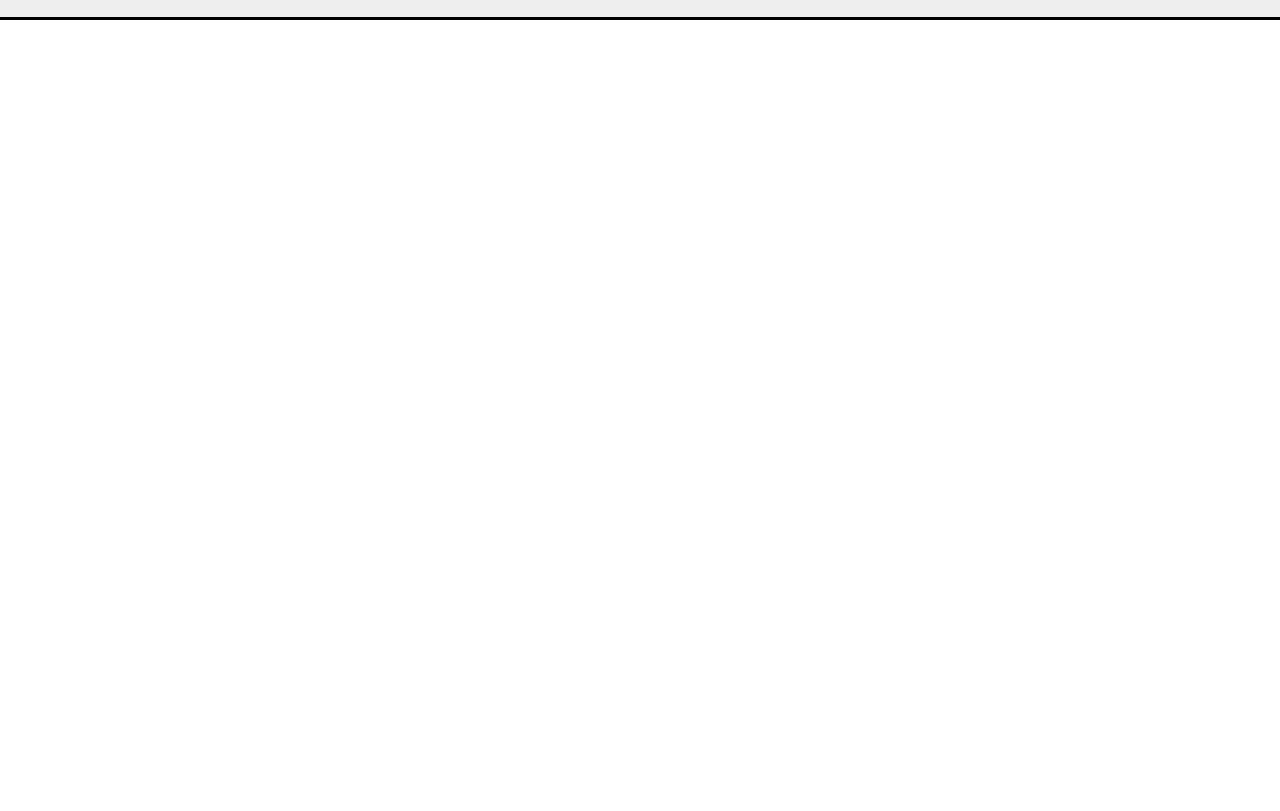
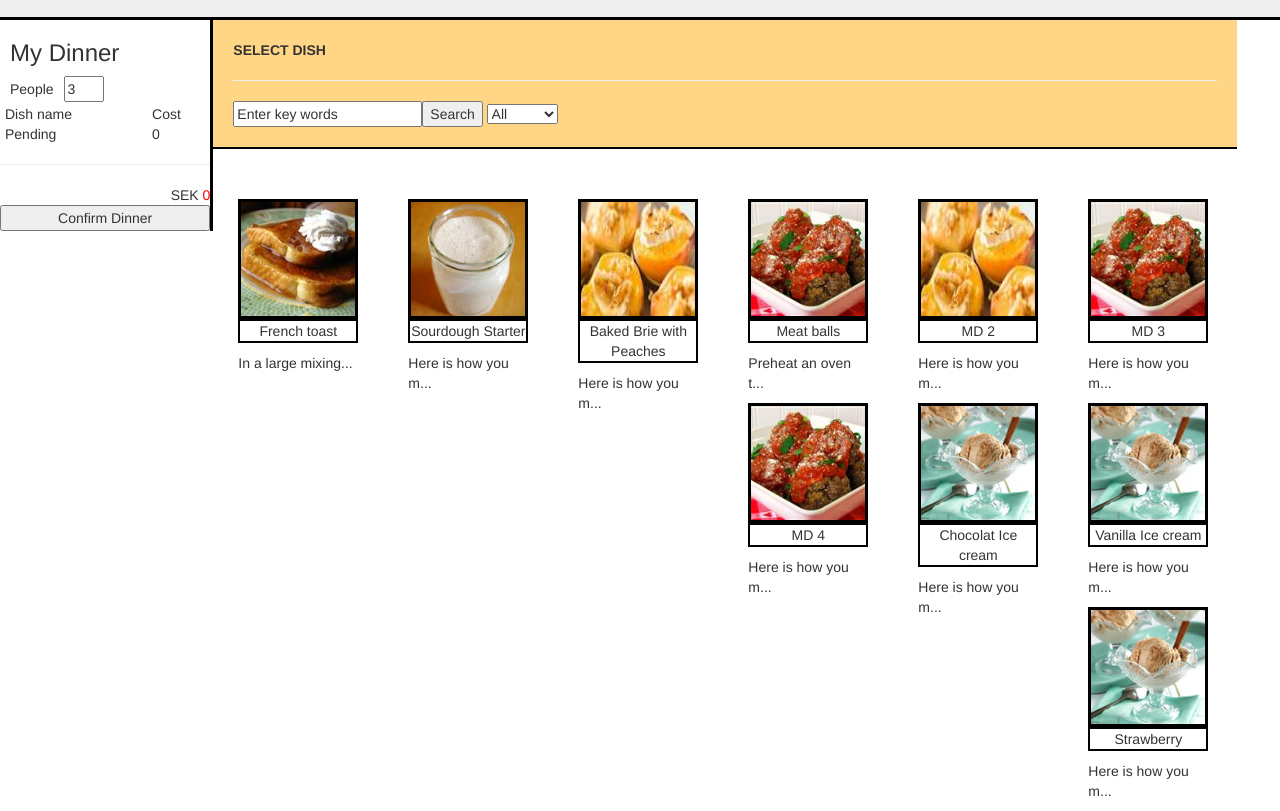
Before and after one commit to victordahlin/Dinnerplanner-desktop, a plain HTML site: page index.html in a window 1280 px wide. Both pictures are taken after a click on the button "Create dinner". Shown: the part 63-874 px from the top of the page. Before the commit the page ends 800 px from the top, so only its background shows below. Drawn offline with nearby package versions, Linux system fonts and the light colour scheme.

Commit message:
finished?

```diff
--- a/index.html
+++ b/index.html
@@ -37,8 +37,35 @@
 
 
 <!-- LEFT VIEW -->
+<div id="leftView" class="col-md-2">
+	<h3>My Dinner</h3>
+	<label>People</label><input type="number" id="numberOfGuests" value=3>
+	<table id="selectedDishes" class="table table-condensed">
+	</table>
 
+	<hr>
+	<div id="totalCostdiv" class="text-right">
+		SEK <span id="totalPrice"></span>
+	</div>
+	<button id="finConfirmBtn" class="btn-block">Confirm Dinner</button>
+</div>
 <!-- SELECT DISH -->
+
+<div id="selectDish" class="col-md-6">
+	<div id="searchDish">
+		<p>SELECT DISH</p>
+		<hr>
+		<input type="text" value="Enter key words" id="searchBox"><button id="searchBtn">Search</button>
+		<select id="courseSel">
+			<option value="all">All</option>
+			<option value="starter">Starter</option>
+			<option value="main dish">Main</option>
+			<option value="dessert">Dessert</option>
+		</select><br>
+	</div>
+		<div id="picture-box"></div>
+		<div id="showDish"></div>
+</div>
 
 <!-- TOP VIEW -->
 <div id="topView">
@@ -69,7 +96,7 @@
 
 <!-- DINNER PREP -->
 
-<div id="dinnerPrep" class=".container-fluid"></div>
+<div id="dinnerPrep"></div>
 
 <!-- jQuery -->
 <script src="https://code.jquery.com/jquery.js"></script>
--- a/js/app.js
+++ b/js/app.js
@@ -8,19 +8,17 @@ $(function() {
 	// Views
 	var leftView = new LeftView($("#leftView"),model);
     var selectDish = new SelectDish($("#selectDish"),model);
+	var homeView = new HomeView($("#homeView"),model);
+	var topView = new TopView($("#topView"),model);
 	var dinnerPrep = new DinnerPrep($("#dinnerPrep"),model);
 	var overviewView = new OverviewView($("#overviewView"),model);
-	var homeView = new HomeView($("#homeView"),model);
-	var topView = new TopView($("#topView"),model);
 
 
 	// Controllers
    	var leftViewController = new LeftViewController(leftView,model);
    	var selectDishController = new SelectDishController(selectDish,model);
-	var overviewViewController = new OverviewViewController(overviewView,model);
-	var dinnerPrepController = new DinnerPrepController(dinnerPrep,model);
 	var homeViewController = new HomeViewController(homeView,model);
 	var topViewController = new TopViewController(topView,model);
-
-
+	var dinnerPrepController = new DinnerPrepController(dinnerPrep,model);
+	var overviewViewController = new OverviewViewController(overviewView,model);
 });
--- a/js/view/dinnerPrep.js
+++ b/js/view/dinnerPrep.js
@@ -1,10 +1,12 @@
 var DinnerPrep = function (container,model) {
 
-	var menuArray = model.getFullMenu(); //ska vara getFullMenu
-	console.log(menuArray);
 
-	this.dinnerPrep = container.find("#dinnerPrep");
+	var dinnerPrep = $(container.find("#dinnerPrep"));
 
+	this.fillPrep = function(){
+		container.empty();
+
+		var menuArray = model.getFullMenu();
 		for( var i = 0; i < menuArray.length; i++ ) {
 
 			var row = $("<div>");
@@ -74,6 +76,7 @@ var DinnerPrep = function (container,model) {
 			container.append(row);
 
 		}
+	}
 
 
 	/*****************************************
@@ -85,6 +88,8 @@ var DinnerPrep = function (container,model) {
 
 	//This function gets called when there is a change at the model
 	this.update = function(arg){
+		this.fillPrep();
+
 		//this.numberOfGuests.html(model.getNumberOfGuests());
 		//this.totalPrice.html(model.getTotalMenuPrice());
 	}
--- a/js/view/homeViewController.js
+++ b/js/view/homeViewController.js
@@ -2,6 +2,9 @@ var HomeViewController = function(view, model ) {
 	$("#overviewView").hide();
 	$("#dinnerPrep").hide();
 	$("#topView").hide();
+	$("#leftView").hide();
+	$("#selectDish").hide();
+
 
 
 	view.startButton.click(
@@ -9,8 +12,8 @@ var HomeViewController = function(view, model ) {
 			$('body').css("background-image", "url()");
 			$(".jumbotron").attr("id","");
 			$("#homeView").hide();
-			//$("#selectDish").show();
-			//$("#leftView").show();
+			$("#selectDish").show();
+			$("#leftView").show();
 		}
 	);
 
--- a/js/view/leftViewController.js
+++ b/js/view/leftViewController.js
@@ -17,7 +17,11 @@ var LeftViewController = function(view, model ) {
 			}else{
 		$("#leftView.col-md-2").hide();
 		$("#selectDish").hide();
-		//todo -> open overview page
+		$("#topView").show();
+		$("#overviewView").show();
+
+
+
 		}
 	});
 
--- a/js/view/overviewView.js
+++ b/js/view/overviewView.js
@@ -3,7 +3,10 @@ var OverviewView = function (container,model) {
 	var dinnerRow = $(container.find("#myDinner_row1"));
 	this.nextPageButton = container.find("#nextPage");
 	this.myDinner = container.find("#myDinner_choices");
-	this.dinnerPrep = container.find("#dinnerPrep");
+
+	this.fillMenu = function(){
+
+		dinnerRow.empty();
 
 
 		var array = model.getFullMenu();
@@ -42,10 +45,9 @@ var OverviewView = function (container,model) {
 			dishPrice.attr("id","boldText");
 			dishPrice.html(price + " SEK");
 			div.append(dishPrice);
-
-		console.log(div);
 			dinnerRow.append(div);
 		}
+
 		var div = $("<div>");
 		div.html("Total menu price:");
 		div.addClass("col-md-2");
@@ -59,7 +61,9 @@ var OverviewView = function (container,model) {
 		div.append(this.totalPrice);
 		dinnerRow.append(div);
 		this.totalPrice.html(model.getTotalMenuPrice() + " SEK");
+	}
 
+	this.fillMenu();
 
 
 
@@ -72,7 +76,10 @@ var OverviewView = function (container,model) {
 
 	//This function gets called when there is a change at the model
 	this.update = function(arg){
-		this.numberOfGuests.html(model.getNumberOfGuests());
-		this.totalPrice.html(model.getTotalMenuPrice());
+		this.fillMenu();
+		//this.numberOfGuests.html(model.getNumberOfGuests());
+		//this.totalPrice.html(model.getTotalMenuPrice());
+		//model.getFullMenu();
+
 	}
 }
--- a/js/view/overviewViewController.js
+++ b/js/view/overviewViewController.js
@@ -2,6 +2,7 @@
 var OverviewViewController = function(view, model ) {
 	view.nextPageButton.click(
 		function(){
+
 			$("#overviewView").hide();
 			$("#dinnerPrep").show();
 		}
--- a/js/view/topView.js
+++ b/js/view/topView.js
@@ -1,9 +1,16 @@
 var TopView = function(container,model){
 
+	this.numberOfGuests = model.getNumberOfGuests();
 	this.goBackButton = container.find("#goBack");
 	this.header = container.find("#myDinner_Header");
 
 	this.h1 = $("<h2>");
 	this.header.append(this.h1);
-	this.h1.html("My dinner: " + model.getNumberOfGuests() + " people");
+	this.h1.html("My dinner: " + this.numberOfGuests + " people");
+
+	model.addObserver(this);
+
+	this.update = function(arg){
+		this.h1.html("My dinner: " + model.getNumberOfGuests() + " people");
+	}
 }
--- a/js/view/topViewController.js
+++ b/js/view/topViewController.js
@@ -10,7 +10,8 @@ var TopViewController = function(view, model ) {
 			else if ($("#overviewView").is(":visible")){
 				$("#topView").hide();
 				$("#overviewView").hide();
-				//$("#selectDish").show();
+				$("#leftView").show();
+				$("#selectDish").show();
 			}
 		}
 	);
--- a/style.css
+++ b/style.css
@@ -10,6 +10,7 @@
     padding-bottom: 99999px;
 }
 #secondColumn{
+	margin-left:20px;
     margin-bottom: -99999px;
     padding-bottom: 99999px;
 }
@@ -25,10 +26,7 @@
 #dishTitle{
 	margin-bottom:20px;
 }
-#pictureBox{
-	margin-top: 30px;
-	border: 5px solid black;
-}
+
 
 /*****overview*******/
 
```
Lines whose indentation alone changed are shown as unchanged.
